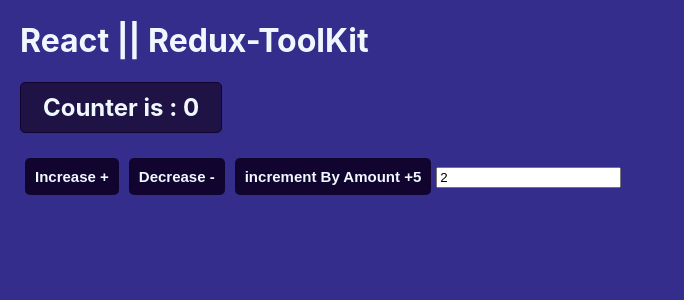
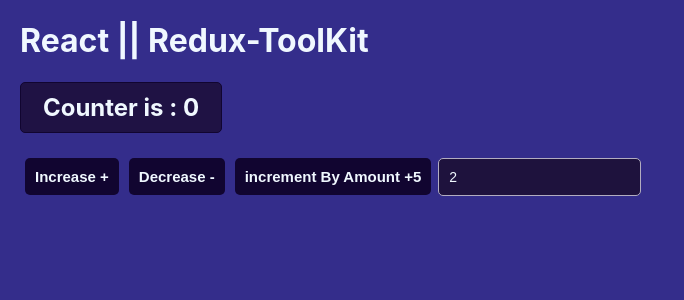
Before and after one commit to hasanashrafi/redux-toolkit, a React (Create React App) app: page / in a window 1280 px wide. Shown: the top 300 px of the page, without its empty margins (0-684 px from the left). Built offline with nearby package versions, Linux system fonts and the light colour scheme.

Commit message:
styles for input

```diff
--- a/src/App.css
+++ b/src/App.css
@@ -22,3 +22,13 @@
   border-radius: 5px;
   background-color: #1f1244;
 }
+input {
+  font-size: 14px;
+  margin: 2px;
+  padding: 10px;
+  outline: none;
+  border-radius: 5px;
+  background-color: #1e123d;
+  color: aliceblue;
+  border: 1px solid #b2adc0;
+}
```
